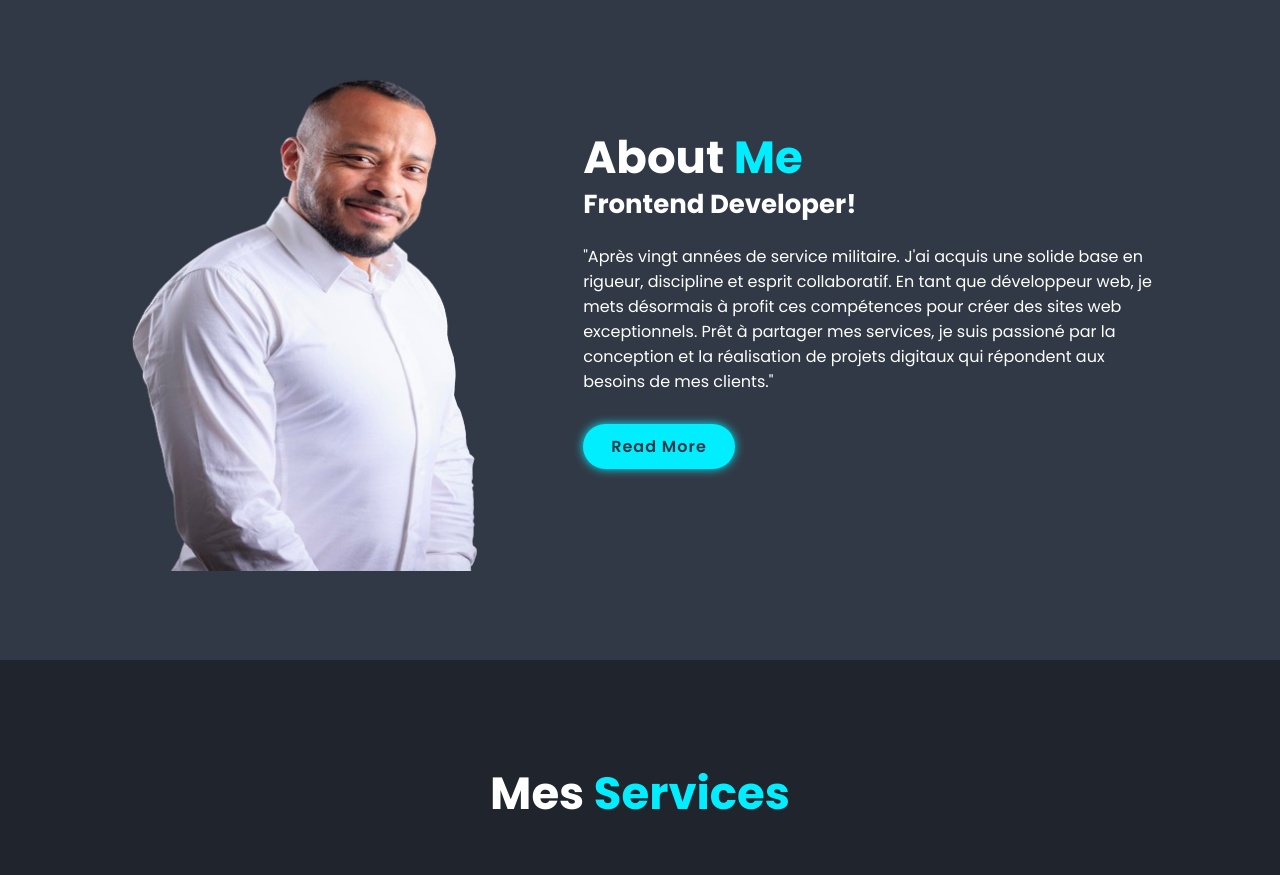
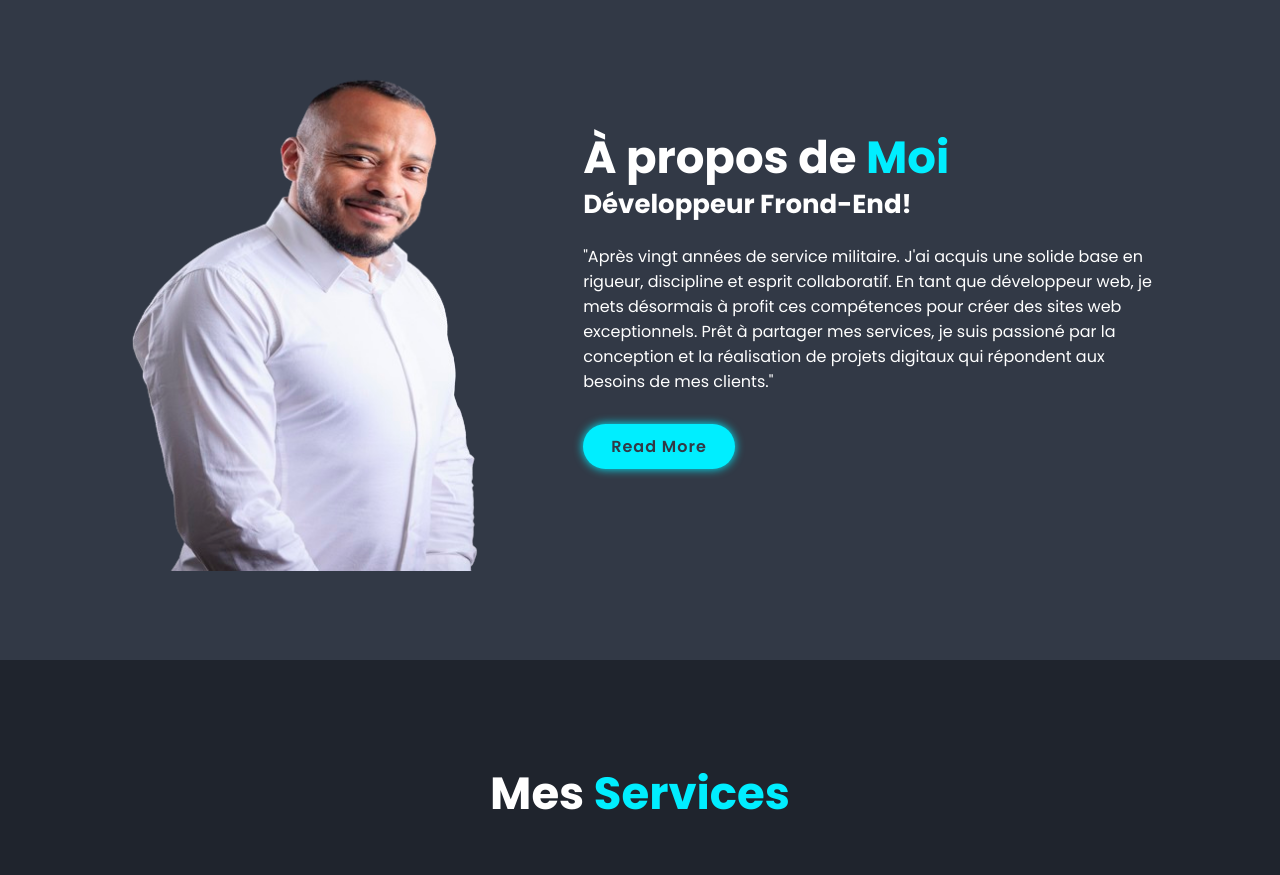
Before and after one commit to 28121979/PortfolioV2, a plain HTML site: page index.html in a window 1280 px wide. Shown: the part 940-1815 px from the top of the page. Drawn offline with nearby package versions, Linux system fonts and the light colour scheme.

Commit message:
ajout du cv

```diff
--- a/index.html
+++ b/index.html
@@ -44,7 +44,7 @@
                 <a href="#"><i class='bx bxl-instagram-alt'></i></a>
                 <a href="https://www.linkedin.com/in/moussa-camara-036ab1239" target="_blank" rel="noopener" aria-label="linkedin""><i class='bx bxl-linkedin'></i></a>
             </div>
-            <a href="CVDevpro.pdf" target="_blank" class="btn">Download CV</a>
+            <a href="cv professionnel développeur web.pdf" target="_blank" class="btn">Download CV</a>
         </div>
 
         <div class="home-img">
@@ -59,8 +59,8 @@
         </div>
 
         <div class="about-content">
-            <h2 class="heading">About <span>Me</span></h2>
-            <h3>Frontend Developer!</h3>
+            <h2 class="heading">À propos de <span>Moi</span></h2>
+            <h3>Développeur Frond-End!</h3>
             <p>"Après vingt années de service militaire. J'ai acquis une solide base en rigueur, discipline et esprit
                 collaboratif. En tant que développeur web, je mets désormais à profit ces compétences pour créer des
                 sites web exceptionnels. Prêt à partager mes services, je suis passioné par la conception et la
```
Also changed, not shown: 2 other files.
